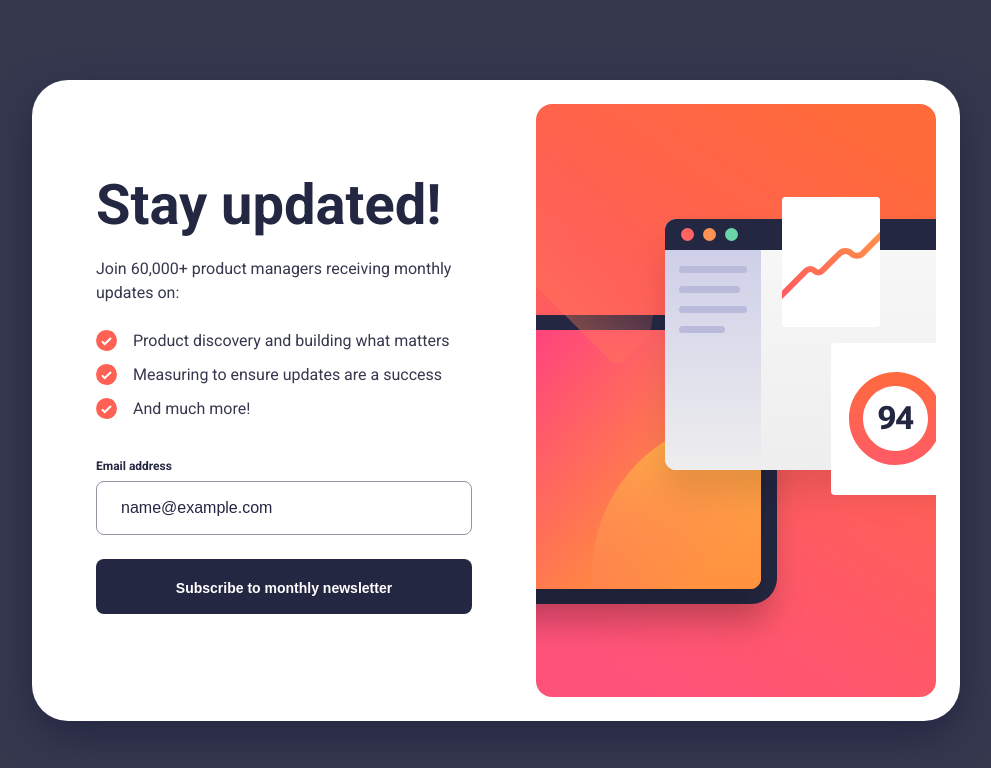
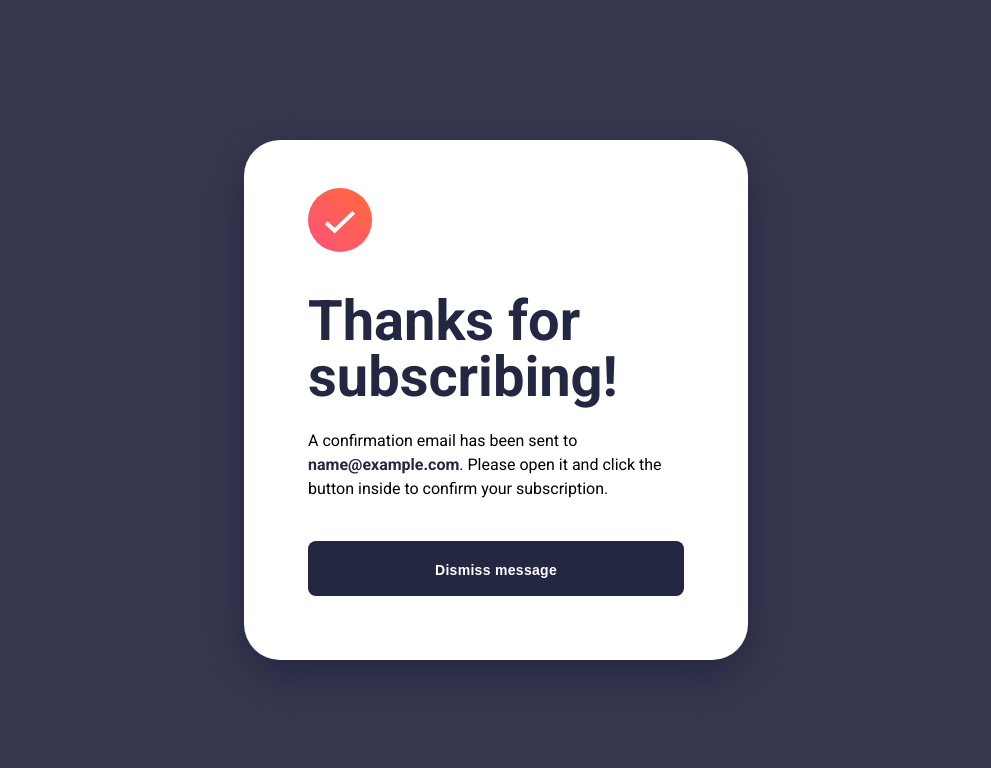
Before and after one commit to pawelpiotrowski38/newsletter-sign-up-component, a React (Create React App) app: page / in a window 1280 px wide. Both pictures are taken after typing "name@example.com" into the empty fields and a click on the button "Subscribe to monthly newsletter". Shown: the top 768 px of the page, without its empty margins (144-1135 px from the left). Built offline with nearby package versions, Linux system fonts and the light colour scheme.

Commit message:
Create and style success message component

```diff
--- a/package.json
+++ b/package.json
@@ -8,6 +8,7 @@
     "@testing-library/user-event": "^13.5.0",
     "react": "^18.2.0",
     "react-dom": "^18.2.0",
+    "react-router-dom": "^6.16.0",
     "react-scripts": "5.0.1",
     "web-vitals": "^2.1.4"
   },
--- a/src/components/App.js
+++ b/src/components/App.js
@@ -1,15 +1,7 @@
 import NewsletterSignUp from "./NewsletterSignUp";
-import '../styles.css';
-import { useState } from "react";
 
-function App() {
-    const [email, setEmail] = useState("");
-
+export default function App() {
     return (
-        <main className="main">
-            <NewsletterSignUp email={email} setEmail={setEmail}/>
-        </main>
+        <NewsletterSignUp />
     );
 }
-
-export default App;
--- a/src/components/NewsletterSignUp.js
+++ b/src/components/NewsletterSignUp.js
@@ -1,6 +1,10 @@
 import { useState } from "react";
+import SuccessMessage from "./SuccessMessage";
+import '../newsletterSignUp.css';
 
-export default function NewsletterSignUp({email, setEmail}) {
+export default function NewsletterSignUp() {
+    const [email, setEmail] = useState("");
+    const [isSubmitted, setIsSubmitted] = useState(false);
     const [error, setError] = useState("");
 
     const handleEmailChange = function(event) {
@@ -16,11 +20,16 @@ export default function NewsletterSignUp({email, setEmail}) {
             setError("Valid email required");
             return;
         } else {
-            console.log("validation passed");
+            setError("");
+            setIsSubmitted(true);
         }
     }
 
     return (
+        <main>
+            {isSubmitted ? (
+                <SuccessMessage email={email} setIsSubmitted={setIsSubmitted} setEmail={setEmail}/>
+            ) : (
                 <section className="newsletter-sign-up">
                     <div className="newsletter-sign-up__image-container">
                         <picture>
@@ -82,5 +91,7 @@ export default function NewsletterSignUp({email, setEmail}) {
                         </form>
                     </div>
                 </section>
+            )}
+        </main>
     )
 }
--- /dev/null
+++ b/src/components/SuccessMessage.js
@@ -0,0 +1,20 @@
+import '../successMessage.css';
+
+export default function SuccessMessage({email, setIsSubmitted, setEmail}) {
+
+    const handleClick = function() {
+        setEmail("");
+        setIsSubmitted(false);
+    }
+
+    return (
+        <section className="success-message">
+            <img className="success-message__image" src="/images/icon-success.svg" alt="success" />
+            <h1 className="success-message__title">Thanks for subscribing!</h1>
+            <p className="success-message__p">
+                A confirmation email has been sent to <span>{email}</span>. Please open it and click the button inside to confirm your subscription.
+            </p>
+            <button className="button" onClick={handleClick}>Dismiss message</button>
+        </section>
+    )
+}
--- a/src/index.css
+++ b/src/index.css
@@ -34,7 +34,49 @@ h1, h2, h3, h4, h5, h6, p {
     padding: 0;
 }
 
-@media screen and (min-width: 58em) {
+.button {
+    position: relative;
+    width: 100%;
+    margin-top: 1.5rem;
+    padding-top: 1.3125rem;
+    padding-bottom: 1.125rem;
+    outline: none;
+    border: none;
+    border-radius: 0.5rem;
+    background-color: var(--dark-slate-grey);
+    color: var(--white);
+    font-size: 0.875rem;
+    font-weight: 700;
+    text-align: center;
+    z-index: 1;
+    overflow: hidden;
+    transition: box-shadow 0.2s ease-in-out;
+    letter-spacing: 0.3px;
+}
+
+.button::before {
+    position: absolute;
+    content: '';
+    top: 0;
+    right: 0;
+    bottom: 0;
+    left: 0;
+    background-image: linear-gradient(to right, var(--pink), var(--tomato));
+    z-index: -1;
+    transition: opacity 0.25s ease-in-out;
+    opacity: 0;
+}
+
+.button:hover::before {
+    opacity: 1;
+}
+
+.button:hover {
+    box-shadow: 0 15px 20px hsla(4, 100%, 67%, 0.4);
+    cursor: pointer;
+}
+
+@media screen and (min-width: 31.5em) {
     body {
         display: flex;
         justify-content: center;
--- a/src/styles.css
+++ b/src/newsletterSignUp.css
@@ -1,7 +1,4 @@
 .newsletter-sign-up {
-    /* display: flex;
-    flex-direction: column;
-    align-items: flex-start; */
     width: 100%;
     background-color: var(--white);
 }
@@ -30,7 +27,7 @@
     margin: 0;
     padding: 0;
     margin-top: 1.5rem;
-    margin-bottom: 2.25rem;
+    margin-bottom: 2.5rem;
 }
 
 .newsletter-sign-up__container-point {
@@ -50,7 +47,7 @@
     display: flex;
     justify-content: space-between;
     align-items: center;
-    margin-bottom: 0.375rem;
+    margin-bottom: 0.5rem;
 }
 
 .newsletter-sign-up__label {
@@ -91,45 +88,18 @@
     border-color: var(--dark-slate-grey);
 }
 
-.button {
-    position: relative;
-    width: 100%;
-    margin-top: 1.5rem;
-    padding-top: 1.3125rem;
-    padding-bottom: 1.125rem;
-    outline: none;
-    border: none;
-    border-radius: 0.5rem;
-    background-color: var(--dark-slate-grey);
-    color: var(--white);
-    font-size: 0.875rem;
-    font-weight: 700;
-    text-align: center;
-    z-index: 1;
-    overflow: hidden;
-    transition: box-shadow 0.2s ease-in-out;
+@media screen and (min-width: 31.5em) {
+    .newsletter-sign-up {
+        border-radius: 2.25rem;
+        overflow: hidden;
+    }
 }
-
-.button::before {
-    position: absolute;
-    content: '';
-    top: 0;
-    right: 0;
-    bottom: 0;
-    left: 0;
-    background-image: linear-gradient(to right, var(--pink), var(--tomato));
-    z-index: -1;
-    transition: opacity 0.25s ease-in-out;
-    opacity: 0;
-  }
 
 @media screen and (min-width: 58em) {
     .newsletter-sign-up {
         display: flex;
         flex-direction: row-reverse;
         max-width: 58em;
-        border-radius: 2.25rem;
-        overflow: hidden;
         box-shadow: 0 15px 40px var(--dark-slate-grey);
     }
 
@@ -142,7 +112,7 @@
     }
 
     .newsletter-sign-up__container {
-        padding: 5.1875rem 2.5rem 0 4rem;
+        padding: 5.1875rem 2.5rem 5.1875rem 4rem;
     }
 
     .newsletter-sign-up__container-title {
@@ -153,13 +123,4 @@
     .newsletter-sign-up__container-point-icon {
         margin-top: 0.0625rem;
     }
-
-    .button:hover::before {
-        opacity: 1;
-    }
-
-    .button:hover {
-        box-shadow: 0 15px 20px hsla(4, 100%, 67%, 0.4);
-        cursor: pointer;
-    }
 }
--- /dev/null
+++ b/src/successMessage.css
@@ -0,0 +1,42 @@
+.success-message {
+    width: 100%;
+    padding: 9.25rem 1.5rem 1.5rem 1.5rem;
+    background-color: var(--white);
+}
+
+.success-message__title {
+    margin-top: 2.125rem;
+    margin-bottom: 1.5rem;
+    color: var(--dark-slate-grey);
+    font-size: 2.5rem;
+    font-weight: 700;
+    line-height: 1;
+}
+
+.success-message__p {
+    margin-bottom: 15rem;
+}
+
+.success-message__p span {
+    color: var(--dark-slate-grey);
+    font-weight: 700;
+}
+
+@media screen and (min-width: 31.5em) {
+    .success-message {
+        max-width: 31.5em;
+        padding: 4rem;
+        padding-top: 3rem;
+        border-radius: 2.25rem;
+        overflow: hidden;
+        box-shadow: 0 15px 40px var(--dark-slate-grey);
+    }
+
+    .success-message__title {
+        font-size: 3.5rem;
+    }
+
+    .success-message__p {
+        margin-bottom: 1rem;
+    }
+}
```
Also changed, not shown: 1 other file (tests, documents, lock files or other folders). Lines whose indentation alone changed are shown as unchanged.
